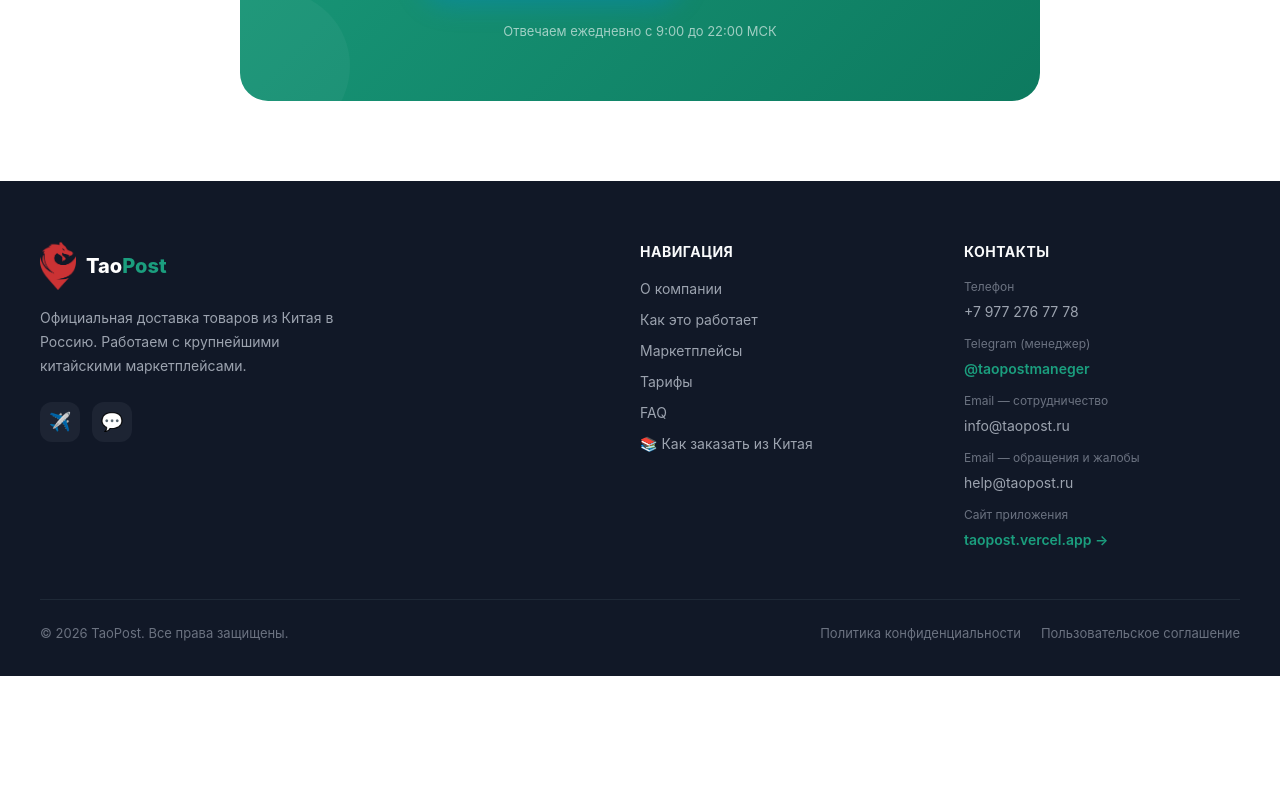
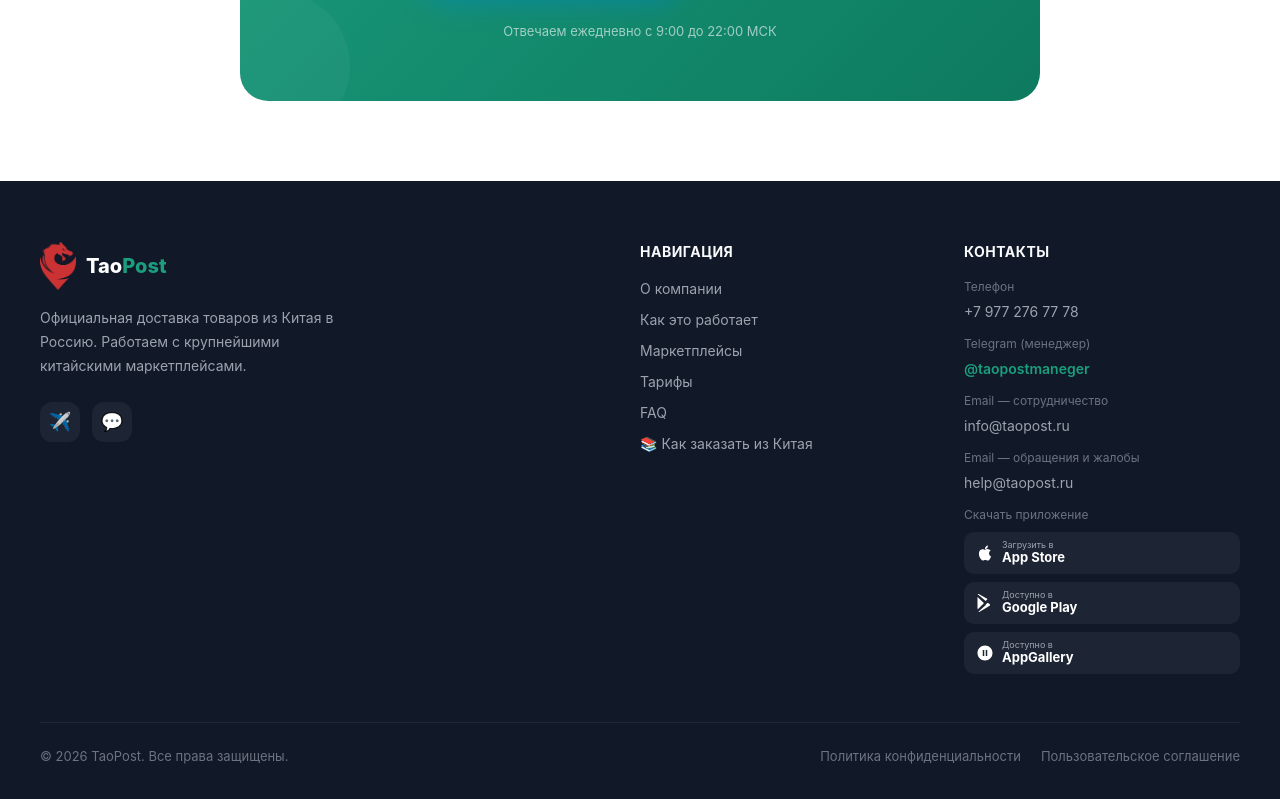
Before and after one commit to penjalittc-debug/taopost-site, a Next.js app: page / in a window 1280 px wide. Shown: the part 10076-10875 px from the top of the page. Before the commit the page ends 10752 px from the top, so only its background shows below. Built offline with nearby package versions, Linux system fonts and the light colour scheme.

Commit message:
feat: replace app link with App Store/Google Play/AppGallery buttons in footer

```diff
--- a/components/Footer.tsx
+++ b/components/Footer.tsx
@@ -153,15 +153,39 @@ export default function Footer() {
                 </a>
               </div>
               <div>
-                <div style={{ fontSize: '12px', color: '#6B7280', marginBottom: '3px' }}>Сайт приложения</div>
-                <a
-                  href="https://taopost.vercel.app"
-                  target="_blank"
-                  rel="noopener noreferrer"
-                  style={{ fontSize: '14px', color: '#1B9E7E', textDecoration: 'none', fontWeight: 600 }}
-                >
-                  taopost.vercel.app →
-                </a>
+                <div style={{ fontSize: '12px', color: '#6B7280', marginBottom: '8px' }}>Скачать приложение</div>
+                <div style={{ display: 'flex', flexDirection: 'column', gap: '8px' }}>
+                  {/* App Store */}
+                  <a href="#" style={{ display: 'inline-flex', alignItems: 'center', gap: '8px', background: '#1d2433', borderRadius: '10px', padding: '8px 12px', textDecoration: 'none', transition: 'background 0.15s' }}
+                    onMouseEnter={(e) => (e.currentTarget as HTMLElement).style.background = '#2d3748'}
+                    onMouseLeave={(e) => (e.currentTarget as HTMLElement).style.background = '#1d2433'}>
+                    <svg width="18" height="18" viewBox="0 0 24 24" fill="white"><path d="M18.71 19.5c-.83 1.24-1.71 2.45-3.05 2.47-1.34.03-1.77-.79-3.29-.79-1.53 0-2 .77-3.27.82-1.31.05-2.3-1.32-3.14-2.53C4.25 17 2.94 12.45 4.7 9.39c.87-1.52 2.43-2.48 4.12-2.51 1.28-.02 2.5.87 3.29.87.78 0 2.26-1.07 3.8-.91.65.03 2.47.26 3.64 1.98-.09.06-2.17 1.28-2.15 3.81.03 3.02 2.65 4.03 2.68 4.04-.03.07-.42 1.44-1.38 2.83M13 3.5c.73-.83 1.94-1.46 2.94-1.5.13 1.17-.34 2.35-1.04 3.19-.69.85-1.83 1.51-2.95 1.42-.15-1.15.41-2.35 1.05-3.11z"/></svg>
+                    <div>
+                      <div style={{ fontSize: '9px', color: '#9CA3AF', lineHeight: 1 }}>Загрузить в</div>
+                      <div style={{ fontSize: '13px', color: 'white', fontWeight: 700, lineHeight: 1.3 }}>App Store</div>
+                    </div>
+                  </a>
+                  {/* Google Play */}
+                  <a href="#" style={{ display: 'inline-flex', alignItems: 'center', gap: '8px', background: '#1d2433', borderRadius: '10px', padding: '8px 12px', textDecoration: 'none', transition: 'background 0.15s' }}
+                    onMouseEnter={(e) => (e.currentTarget as HTMLElement).style.background = '#2d3748'}
+                    onMouseLeave={(e) => (e.currentTarget as HTMLElement).style.background = '#1d2433'}>
+                    <svg width="18" height="18" viewBox="0 0 24 24" fill="white"><path d="M3.18 23.76c.3.17.64.22.99.14l.09-.05 11.29-6.52-2.5-2.5-9.87 8.93zm-1.1-19.74A1.7 1.7 0 0 0 2 4.87v14.26c0 .43.14.82.37 1.13l.07.08 7.99-7.99v-.19L2.08 4.02zm16.04 9.39-2.73-1.58-2.77 2.77 2.77 2.77 2.75-1.59c.78-.45.78-1.92-.02-2.37zM4.17.24 15.46 6.76l-2.5 2.5L2.27.38A1.16 1.16 0 0 1 4.17.24z"/></svg>
+                    <div>
+                      <div style={{ fontSize: '9px', color: '#9CA3AF', lineHeight: 1 }}>Доступно в</div>
+                      <div style={{ fontSize: '13px', color: 'white', fontWeight: 700, lineHeight: 1.3 }}>Google Play</div>
+                    </div>
+                  </a>
+                  {/* AppGallery */}
+                  <a href="#" style={{ display: 'inline-flex', alignItems: 'center', gap: '8px', background: '#1d2433', borderRadius: '10px', padding: '8px 12px', textDecoration: 'none', transition: 'background 0.15s' }}
+                    onMouseEnter={(e) => (e.currentTarget as HTMLElement).style.background = '#2d3748'}
+                    onMouseLeave={(e) => (e.currentTarget as HTMLElement).style.background = '#1d2433'}>
+                    <svg width="18" height="18" viewBox="0 0 24 24" fill="white"><path d="M12 2C6.48 2 2 6.48 2 12s4.48 10 10 10 10-4.48 10-10S17.52 2 12 2zm-1 14H9V8h2v8zm4 0h-2V8h2v8z"/></svg>
+                    <div>
+                      <div style={{ fontSize: '9px', color: '#9CA3AF', lineHeight: 1 }}>Доступно в</div>
+                      <div style={{ fontSize: '13px', color: 'white', fontWeight: 700, lineHeight: 1.3 }}>AppGallery</div>
+                    </div>
+                  </a>
+                </div>
               </div>
             </div>
           </div>
```
